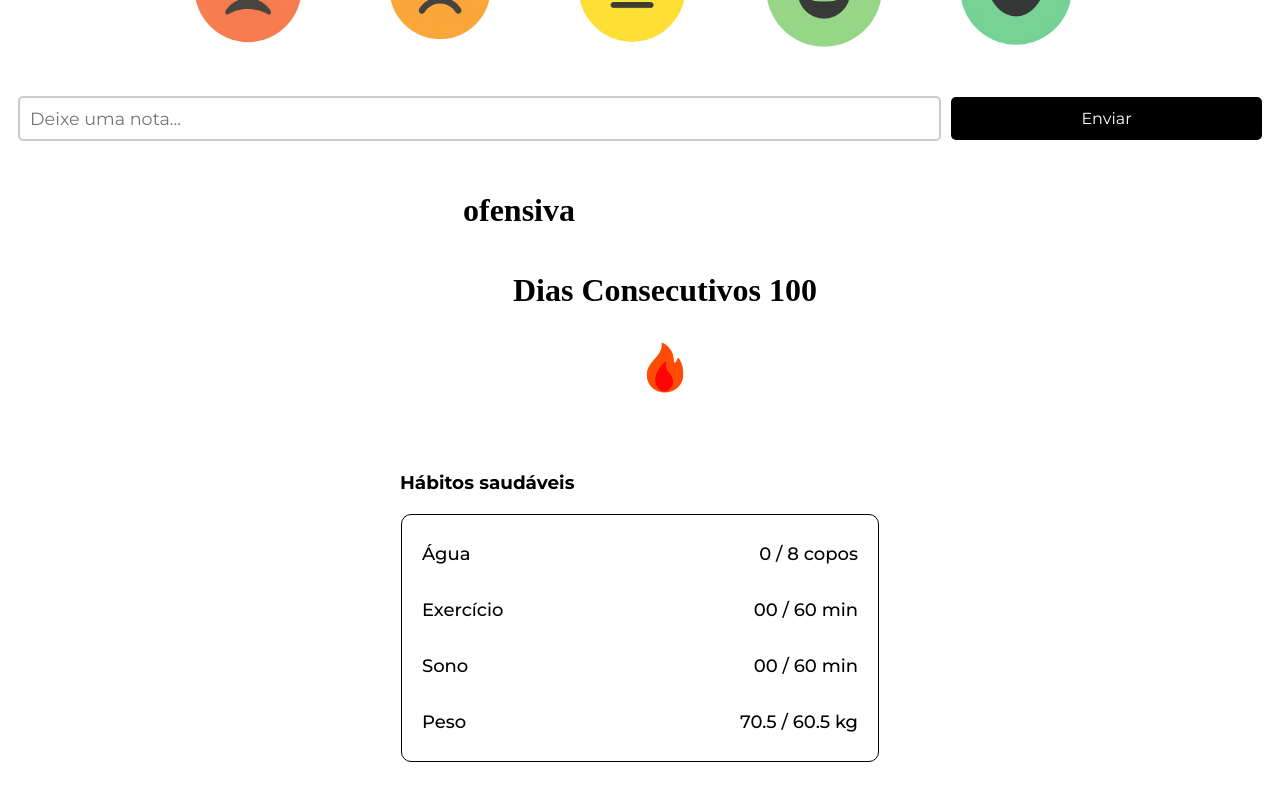
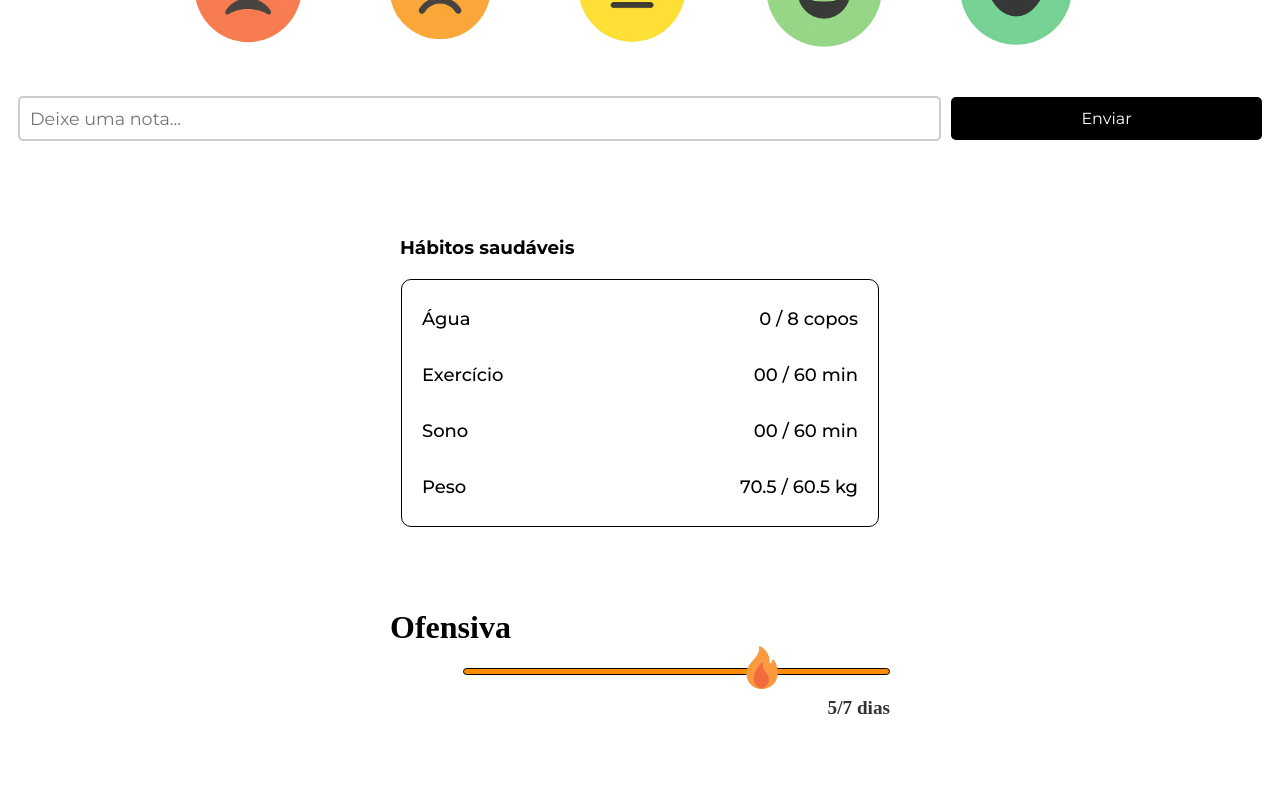
Before and after one commit to ThaigoDev/equilibrio-app-front, a React (Vite) app: page / in a window 1280 px wide. Shown: the part 288-1088 px from the top of the page. After the commit the page ends 1038 px from the top, so only its background shows below. Built offline with nearby package versions, Linux system fonts and the light colour scheme.

Commit message:
atualização da ofensiva

```diff
--- a/src/pages/Fogo.css
+++ b/src/pages/Fogo.css
@@ -1,7 +1,6 @@
 @import url('https://fonts.googleapis.com/css2?family=Montserrat:ital,wght@0,100..900;1,100..900&display=swap');
 
-
-p{
+p {
     font-family: 'Montserrat';
 }
 
@@ -9,72 +8,47 @@ p{
     display: flex;
     flex-direction: column;
     justify-content: center;
+    width: 500px;
 }
 
 .fogo-caixa {
     margin-left: 50px;
+    display: flex;
+    flex-direction: column;
+    justify-content: center;
+    align-items: center;
+}
+
+.fogo-imagen img {
+    width: 60px;
+    height: 65px;
+    margin-top: -40px;
+    margin-left: -20px;
 }
 
 .fogo-imagen {
+    position: absolute;
+    left: var(--porcentagem);
     width: 70px;
     height: 75px;
-    display: block;
-    margin: 0 auto;
 }
 
-
-.fogo-apagado {
-    animation: none;
+.caixa-barra {
+    color: #fff;
+    height: 10px;
+    width: 90%;
+    position: relative;
 }
 
-.fogo-acesso {
-    animation: pulsar-fraco 1.2s infinite ease-in-out;
+.barra {
+
+    border: solid 1px #000;
+    height: 5px;
+    width: 105%;
+    border-radius: 40px;
+
 }
 
-.fogo-forte {
-    animation: pulsar-forte 1.9s infinite ease-in-out;
+.dias h3 {
+    float: right;
 }
-
-@keyframes pulsar-fraco {
-    0% {
-        transform: scale(1);
-        opacity: 1;
-    }
-
-    50% {
-        transform: scale(1.03);
-        opacity: 0.85;
-    }
-
-    100% {
-        transform: scale(1);
-        opacity: 1;
-    }
-}
-
-@keyframes pulsar-forte {
-    0% {
-        transform: scale(1) rotate(0deg);
-        opacity: 1;
-    }
-
-    25% {
-        transform: scale(1.08) rotate(-1deg);
-        opacity: 0.85;
-    }
-
-    50% {
-        transform: scale(1.1) rotate(1deg);
-        opacity: 0.9;
-    }
-
-    75% {
-        transform: scale(1.08) rotate(-1deg);
-        opacity: 0.85;
-    }
-
-    100% {
-        transform: scale(1) rotate(0deg);
-        opacity: 1;
-    }
-}
--- a/src/pages/Fogo.jsx
+++ b/src/pages/Fogo.jsx
@@ -1,32 +1,43 @@
 import "./Fogo.css";
 
 function Fogo() {
-    const cont = 100;
+    const Ofensiva = 7;     // Meta de dias da semana
+    const feito = 5;        // Dias já feitos
+    const valor = (feito / Ofensiva) * 100;
 
     let imagemFogo;
-    let classeFogo;
+    let corBarra;
 
-    if (cont >= 30) {
+    if (valor >= 100) {
         imagemFogo = "src/images/fogo forte.png";
-        classeFogo = "fogo-forte";
-    } else if (cont >= 10) {
+        corBarra = { backgroundColor: '#FF6347' };
+    } else if (valor >= 10) {
         imagemFogo = "src/images/fogo acesso.png";
-        classeFogo = "fogo-acesso";
+        corBarra = { backgroundColor: '#FF8C00' };
     } else {
         imagemFogo = "src/images/fogo apagado.png";
-        classeFogo = "fogo-apagado";
+        corBarra = { backgroundColor: '#A9A9A9' };
     }
 
     return (
         <div className="fogo-corpo">
-            <h1>ofensiva</h1>
+            <h1>Ofensiva</h1>
             <div className="fogo-caixa">
-                <h1>Dias Consecutivos {cont}</h1>
-                <img
-                    src={imagemFogo}
-                    alt="ícone de fogo"
-                    className={`fogo-imagen ${classeFogo}`}
-                />
+                <div className="caixa-barra">
+                    <div className="barra" style={corBarra}></div>
+                    <div
+                        className="fogo-imagen"
+                        style={{ '--porcentagem': `${valor}%` }}
+                    >
+                        <img
+                            src={imagemFogo}
+                            alt="ícone de fogo"
+                        />
+                    </div>
+                </div>
+            </div>
+            <div className="dias">
+                <h3>{feito}/{Ofensiva} dias</h3>
             </div>
         </div>
     );
--- a/src/pages/Home.jsx
+++ b/src/pages/Home.jsx
@@ -15,8 +15,8 @@ const Home = () => {
         <div className="home-container">
             <Equilibrio />
             <Sentimentos />
+            <HabitosSaudaveis />
             <Fogo/>
-            <HabitosSaudaveis />
         </div>
     );
 };
--- a/src/pages/Settings.jsx
+++ b/src/pages/Settings.jsx
@@ -10,7 +10,7 @@ function Settings() {
 
     const [dados, setDados] = useState({
         horario: "20:00",
-        copos: 8,
+        copos: "8 copos",
         exercicios: "60min",
         peso: "70,5kg",
         ofensiva: "7 dias"
@@ -48,7 +48,7 @@ function Settings() {
                     <span className="text">Equilíbrio</span>
                 </div>
 
-                {/* Botão de fechar que volta pra Home */}
+                  {/* Botão de fechar que volta pra Home */}
                 <div className="botao-fechar-container">
                     <div
                         className="botao-fechar"
@@ -60,7 +60,7 @@ function Settings() {
 
                 <div className="configuracoes">
                     <div className="ativar-notificacao">
-                        <p className="texto-confg">Ativar configurações</p>
+                        <p className="texto-confg">Ativar notificações</p>
                         <button className={`ativar ${ativo ? "ativo" : ""}`} onClick={() => setAtivo(!ativo)}>
                             <div className="bola"></div>
                         </button>
@@ -75,7 +75,7 @@ function Settings() {
                 </div>
 
                 <div className="desenvolvedores">
-                    <h2>Desenvolvedores:</h2>
+                    <h2>Desenvolvido por:</h2>
                     <p style={{ marginBottom: '40px' }}>Thiago Duarte - Lider Geral</p>
                     <p>Jairo de Cássio - Lider Dev. Front-End</p>
                     <p>Cauã Vitor - Dev. Front-End</p>
```
